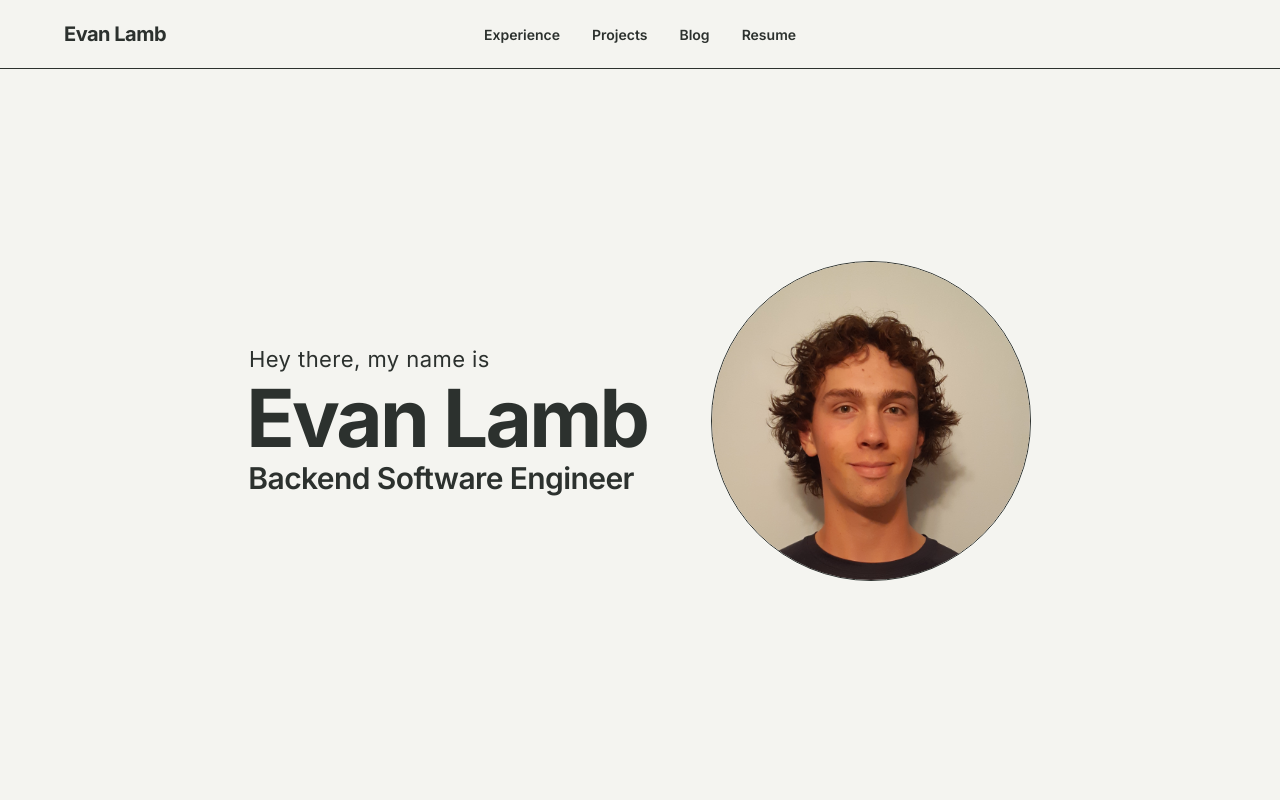
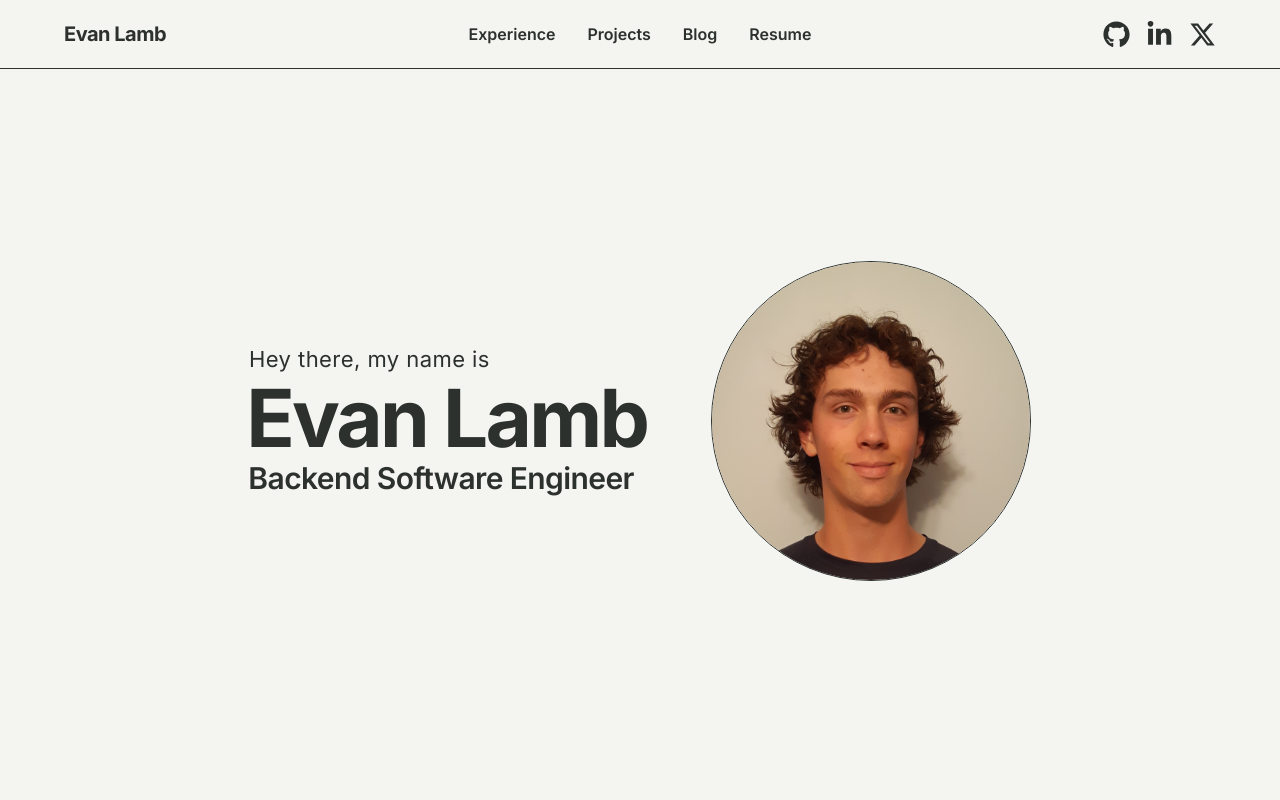
Before and after one commit to evanlambb/personal-website, a Next.js app: page / in a window 1280 px wide. Shown: the top 800 px of the page. Built offline with nearby package versions, Linux system fonts and the light colour scheme.

Commit message:
Add social media icons to SiteHeader and style them with hover effects in globals.css

```diff
--- a/src/app/globals.css
+++ b/src/app/globals.css
@@ -121,6 +121,15 @@ body {
   white-space: nowrap;
 }
 
+.social-icon {
+  color: var(--color-text-primary);
+  transition: color 200ms;
+}
+
+.social-icon:hover {
+  color: var(--color-accent);
+}
+
 /* Custom scrollbar */
 ::-webkit-scrollbar {
   width: 8px;
--- a/src/components/portfolio/SiteHeader.tsx
+++ b/src/components/portfolio/SiteHeader.tsx
@@ -1,4 +1,11 @@
 import Link from 'next/link'
+import { FaGithub, FaLinkedinIn, FaXTwitter } from 'react-icons/fa6'
+
+const socialLinks = [
+  { href: 'https://github.com/evanlambb', label: 'GitHub', icon: FaGithub },
+  { href: 'https://www.linkedin.com/in/evanlamb11/', label: 'LinkedIn', icon: FaLinkedinIn },
+  { href: 'https://x.com/evan_lamb11', label: 'X', icon: FaXTwitter },
+]
 
 const navLinks: { href: string; label: string; newTab?: boolean }[] = [
   { href: '#experience', label: 'Experience' },
@@ -8,7 +15,7 @@ const navLinks: { href: string; label: string; newTab?: boolean }[] = [
 ]
 
 const linkClassName =
-  'text-sm font-semibold text-primary transition-colors duration-200 hover:text-accent hover:opacity-80 focus-visible:outline focus-visible:outline-2 focus-visible:outline-offset-2 focus-visible:outline-accent'
+  'text-base font-semibold text-primary transition-colors duration-200 hover:text-accent hover:opacity-80 focus-visible:outline focus-visible:outline-2 focus-visible:outline-offset-2 focus-visible:outline-accent'
 const linkStyle = { fontFamily: 'var(--font-inter), system-ui, sans-serif' }
 
 export function SiteHeader() {
@@ -58,8 +65,21 @@ export function SiteHeader() {
           </ul>
         </nav>
 
-        {/* Right column: spacer (reserved for future dark-mode toggle / contact) */}
-        <div className="hidden md:block" />
+        {/* Right column: social links */}
+        <div className="hidden items-center gap-4 justify-self-end md:flex">
+          {socialLinks.map(({ href, label, icon: Icon }) => (
+            <a
+              key={href}
+              href={href}
+              target="_blank"
+              rel="noopener noreferrer"
+              aria-label={label}
+              className="social-icon"
+            >
+              <Icon size={27} />
+            </a>
+          ))}
+        </div>
       </div>
     </header>
   )
```
